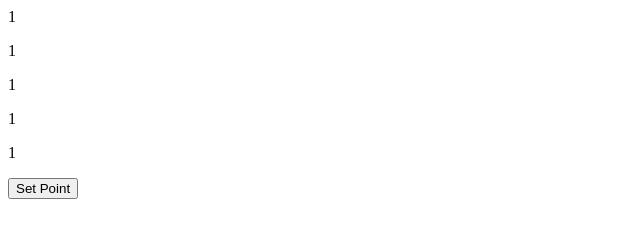
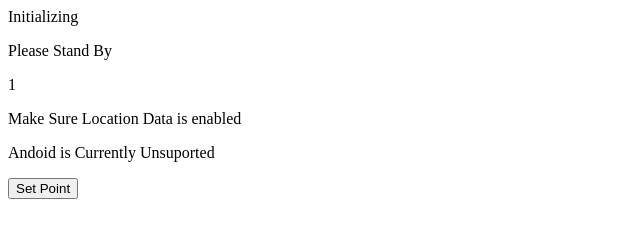
Before and after one commit to christophrrb/laser-tag, a website: page index.html in a window 1280 px wide. Shown: the whole page, without its empty margins (0-640 px from the left). Drawn offline with Linux system fonts and the light colour scheme.

Commit message:
support msg, initilizing text, removed oops, removed temp implementation of declination

```diff
--- a/index.html
+++ b/index.html
@@ -1,11 +1,11 @@
 <html>
 
 <body>
-	<p id="startLat">1</p>
-	<p id="startLon">1</p>
+	<p id="startLat">Initializing</p>
+	<p id="startLon">Please Stand By</p>
 	<p id="heading">1</p>
-	<p id="distance">1</p>
-	<p id="headingTo">1</p>
+	<p id="distance">Make Sure Location Data is enabled</p>
+	<p id="headingTo">Andoid is Currently Unsuported</p>
 	<button type="button" onclick="recordLocation();">Set Point</button>
 	<script>
 
@@ -45,12 +45,9 @@
 				angleTo(Denis, MacBook);
 				document.getElementById('distance').innerHTML = distVincenty(Denis.lat, Denis.long, MacBook.lat, MacBook.long);
 				document.getElementById('headingTo').innerHTML = angleTo(Denis, MacBook);
-				var info = geomagnetism.model().point([Denis.lat, Denis.long]);
-				console.log('declination:', info.decl);
 			};
 			var geoError = function (error) {
 				console.log('Error occurred. Error code: ' + error.code);
-				location.href = '/oops.html';
 				// error.code can be:
 				//   0: unknown error
 				//   1: permission denied
```
Also changed, not shown: oops.html (deleted, +0 -9 lines).
